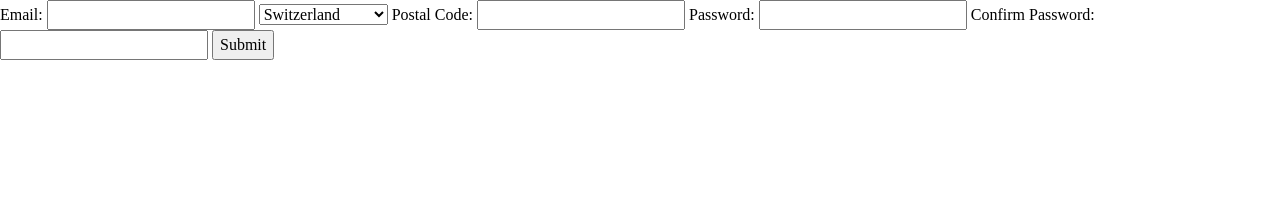
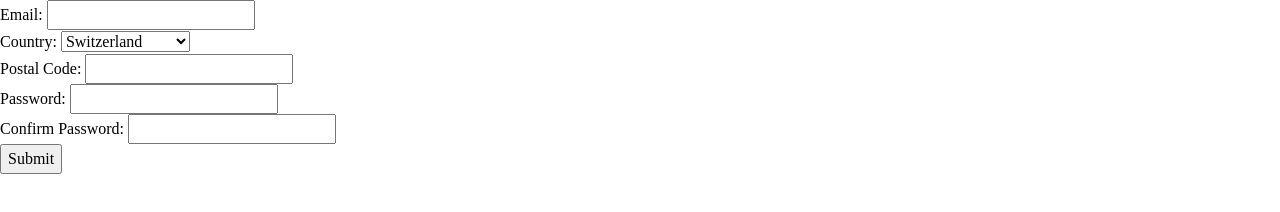
Before and after one commit to nibblenod/form-validation, a website built with webpack: page src/template.html in a window 1280 px wide. Built offline with nearby package versions, Linux system fonts and the light colour scheme.

Commit message:
Make form inputs be on separate lines

```diff
--- a/src/template.html
+++ b/src/template.html
@@ -6,24 +6,37 @@
   </head>
   <body>
     <form novalidate>
+      <div>
       <label for="email">Email: </label>
       <input type="email" name="" id="email">
+      </div>
 
+      <div>
+        <label for="country">Country: </label>
       <select id="country">
         <option value="ch">Switzerland</option>
         <option value="fr">France</option>
         <option value="de">Germany</option>
         <option value="nl">The Netherlands</option>
       </select>
+      </div>
 
+      <div>
       <label for="postal-code">Postal Code: </label>
       <input type="text" name="" id="postal-code">
+      </div>
 
+      <div>
       <label for="password">Password: </label>
       <input type="password" name="" id="password">
+      </div>
+
+      <div>
 
       <label for="confirm-password">Confirm Password: </label>
       <input type="password" name="" id="confirm-password">
+
+      </div>
 
       <button type="submit">Submit</button>
 
```
Also changed, not shown: src/styles.css (line endings or trailing spaces).
